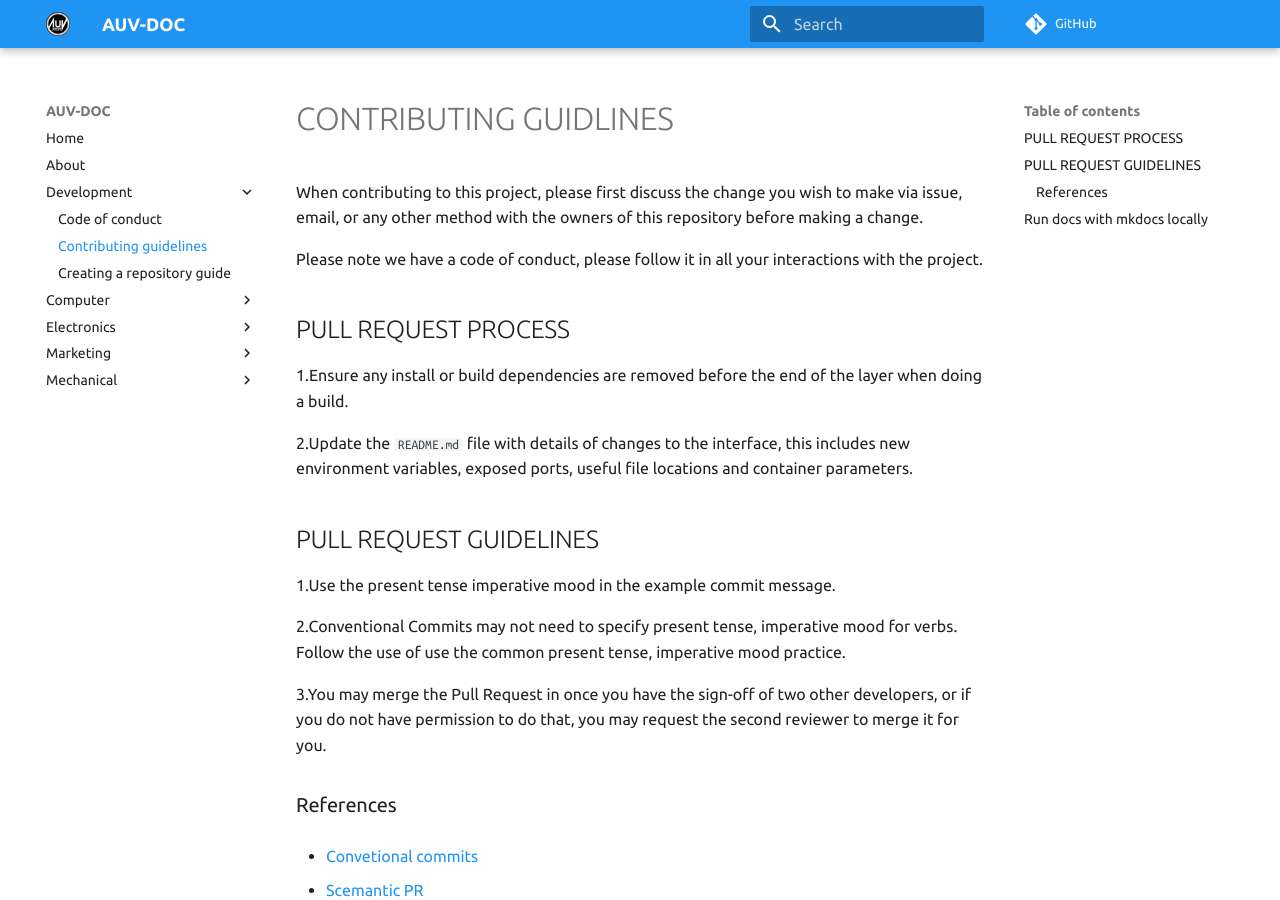
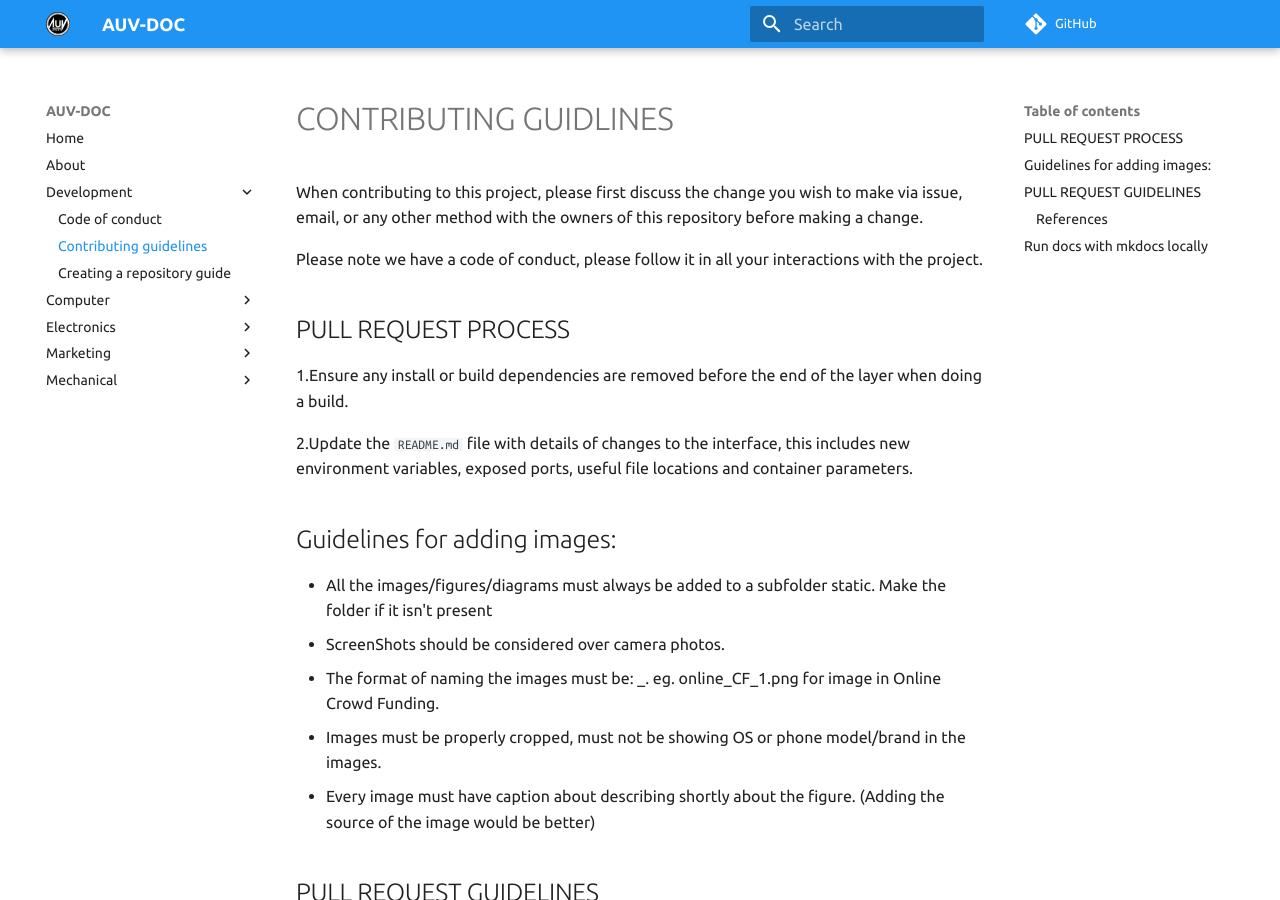
Before and after one commit to auvzhcet/Documentation, an MkDocs documentation site: the page built from docs/Development/CONTRIBUTING.md, in a window 1280 px wide and 900 px high. Built offline with MkDocs 1.6.1 and Material for MkDocs 9.7.7, drawn with Linux system fonts in a browser that asks for light colours; comment, search, counter and statistics services are not loaded.

Commit message:
docs: add image guidelines

```diff
--- a/docs/Development/CONTRIBUTING.md
+++ b/docs/Development/CONTRIBUTING.md
@@ -9,6 +9,14 @@ Please note we have a code of conduct, please follow it in all your interactions
 1.Ensure any install or build dependencies are removed before the end of the layer when doing a build.
 
 2.Update the `README.md` file with details of changes to the interface, this includes new environment variables, exposed ports, useful file locations and container parameters.
+
+## Guidelines for adding images:
+
+- All the images/figures/diagrams must always be added to a subfolder static. Make the folder if it isn't present
+- ScreenShots should be considered over camera photos.
+- The format of naming the images must be: <document_name>_. eg. online_CF_1.png for image in Online Crowd Funding.
+- Images must be properly cropped, must not be showing OS or phone model/brand in the images.
+- Every image must have caption about describing shortly about the figure. (Adding the source of the image would be better)
 
 ## PULL REQUEST GUIDELINES
 
```
